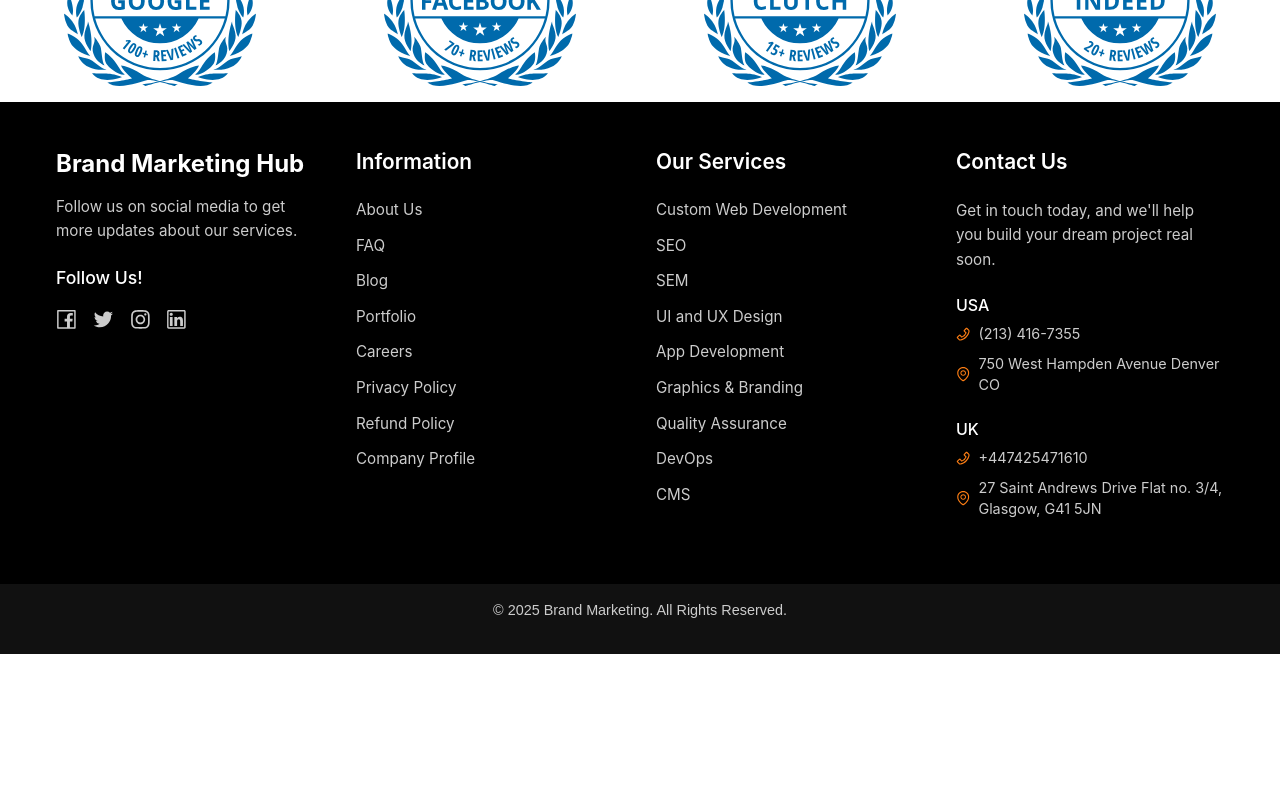
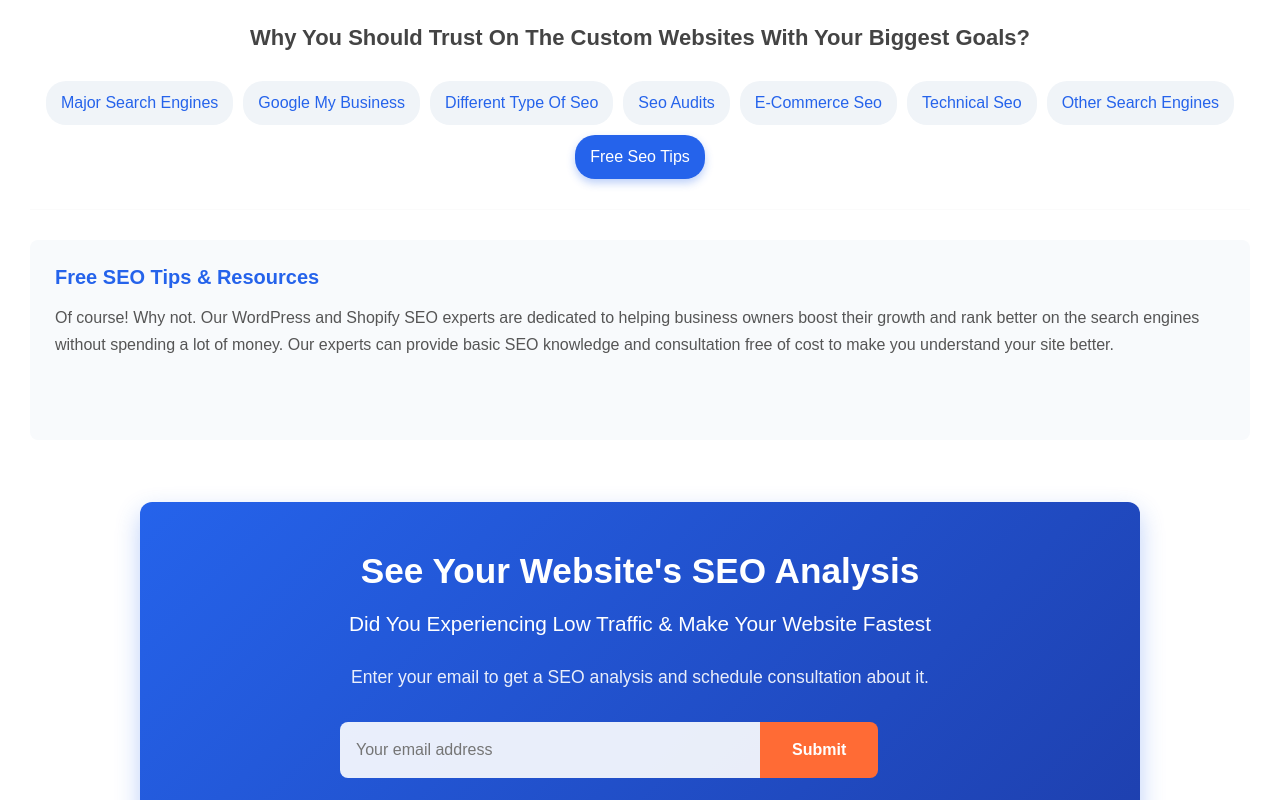
Before and after one commit to jawadgujjar/Bmh-new, a Next.js app: page /digitalmarketing in a window 1280 px wide. Shown: the part 1840-2640 px from the top of the page. Before the commit the page ends 2494 px from the top, so only its background shows below. Built offline with nearby package versions, Linux system fonts and the light colour scheme.

Commit message:
add call to action

```diff
--- a/src/app/digitalmarketing/page.js
+++ b/src/app/digitalmarketing/page.js
@@ -1,5 +1,7 @@
 import Aboutdigital from "@/components/digital-marketing/aboutdigital";
+import Calltoactiondigital1 from "@/components/digital-marketing/calltoactiondigital1";
 import HeroDigitalMarketing from "@/components/digital-marketing/digitalhero";
+import Keywordsdigital from "@/components/digital-marketing/keywordsdigital";
 import Whydigital from "@/components/digital-marketing/whydigital";
 import Reviews from "@/components/landing/reviews";
 
@@ -9,7 +11,9 @@ export default function PortfolioPage() {
        <HeroDigitalMarketing/>
        <Aboutdigital/>
        <Whydigital/>
-       <Reviews/>
+       {/* <Reviews/> */}
+       <Keywordsdigital/>
+       <Calltoactiondigital1/>
     </main>
   );
 };
--- /dev/null
+++ b/src/components/digital-marketing/calltoactiondigital1.js
@@ -0,0 +1,46 @@
+"use client";
+
+import React, { useState } from 'react';
+import styles from '../../styles/digital-marketing/calltoactiondigital1.module.css';
+
+function Calltoactiondigital1() {
+  const [email, setEmail] = useState('');
+
+  const handleSubmit = (e) => {
+    e.preventDefault();
+    // Add your form submission logic here
+    console.log('Email submitted:', email);
+    alert('Thank you! We will analyze your website and contact you soon.');
+  };
+
+  return (
+    <div className={styles.ctaContainer}>
+      <div className={styles.ctaContent}>
+        <h2 className={styles.ctaTitle}>See Your Website's SEO Analysis</h2>
+        <p className={styles.ctaSubtitle}>Did You Experiencing Low Traffic & Make Your Website Fastest</p>
+        <p className={styles.ctaDescription}>
+          Enter your email to get a SEO analysis and schedule consultation about it.
+        </p>
+
+        <form onSubmit={handleSubmit} className={styles.ctaForm}>
+          <div className={styles.inputGroup}>
+            <input
+              type="email"
+              name="email"
+              value={email}
+              onChange={(e) => setEmail(e.target.value)}
+              className={styles.emailInput}
+              placeholder="Your email address"
+              required
+            />
+            <button type="submit" className={styles.submitButton}>
+              Submit
+            </button>
+          </div>
+        </form>
+      </div>
+    </div>
+  );
+}
+
+export default Calltoactiondigital1;
--- /dev/null
+++ b/src/components/digital-marketing/keywordsdigital.js
@@ -0,0 +1,83 @@
+"use client";
+
+import React, { useState } from 'react';
+import styles from '../../styles/digital-marketing/keywordsdigital.module.css';
+
+function Keywordsdigital() {
+  // SEO keywords with associated content
+  const keywordContent = {
+    "Major Search Engines": {
+      title: "Major Search Engines Optimization",
+      content: "We optimize your website for all major search engines including Google, Bing, and Yahoo to ensure maximum visibility across platforms."
+    },
+    "Google My Business": {
+      title: "Google My Business Optimization",
+      content: "Enhance your local SEO with our expert Google My Business profile optimization services to appear in local searches and Google Maps."
+    },
+    "Different Type Of Seo": {
+      title: "Comprehensive SEO Services",
+      content: "We provide all types of SEO including on-page, off-page, technical, and local SEO tailored to your business needs."
+    },
+    "Seo Audits": {
+      title: "Professional SEO Audits",
+      content: "Our thorough SEO audits identify technical issues, content gaps, and optimization opportunities to improve your search rankings."
+    },
+    "E-Commerce Seo": {
+      title: "E-Commerce SEO Solutions",
+      content: "Specialized SEO strategies for online stores to improve product visibility, category pages, and conversion rates."
+    },
+    "Technical Seo": {
+      title: "Technical SEO Expertise",
+      content: "We fix crawl errors, improve site speed, implement schema markup, and ensure your website meets all technical SEO requirements."
+    },
+    "Other Search Engines": {
+      title: "Multi-Platform Search Optimization",
+      content: "Beyond Google, we optimize for alternative search platforms like YouTube, Amazon, and niche industry-specific search engines."
+    },
+    "Free Seo Tips": {
+      title: "Free SEO Tips & Resources",
+      content: "Of course! Why not. Our WordPress and Shopify SEO experts are dedicated to helping business owners boost their growth and rank better on the search engines without spending a lot of money. Our experts can provide basic SEO knowledge and consultation free of cost to make you understand your site better."
+    }
+  };
+
+  const [activeContent, setActiveContent] = useState(keywordContent["Free Seo Tips"]);
+  const [activeKeyword, setActiveKeyword] = useState("Free Seo Tips");
+
+  const handleKeywordClick = (keyword) => {
+    setActiveContent(keywordContent[keyword]);
+    setActiveKeyword(keyword);
+  };
+
+  return (
+    <div className={styles.seoContainer}>
+      <h1 className={styles.mainTitle}>Affordable SEO Packages That Works</h1>
+
+      <h2 className={styles.subTitle}>
+        Why You Should Trust On The Custom Websites With Your Biggest Goals?
+      </h2>
+
+      {/* Keywords buttons row */}
+      <div className={styles.keywordsRow}>
+        {Object.keys(keywordContent).map((keyword, index) => (
+          <button
+            key={index}
+            className={`${styles.keywordButton} ${activeKeyword === keyword ? styles.activeKeyword : ''}`}
+            onClick={() => handleKeywordClick(keyword)}
+          >
+            {keyword}
+          </button>
+        ))}
+      </div>
+
+      <hr className={styles.divider} />
+
+      {/* Dynamic content section */}
+      <div className={styles.contentSection}>
+        <h3 className={styles.contentTitle}>{activeContent.title}</h3>
+        <p className={styles.contentText}>{activeContent.content}</p>
+      </div>
+    </div>
+  );
+}
+
+export default Keywordsdigital;
--- a/src/components/landing/carousel.js
+++ b/src/components/landing/carousel.js
@@ -47,7 +47,7 @@ const Carousel = () => {
 
   return (
     <div className={styles.customerDiv}>
-      <h1 className={styles.customers}>What Our Clients Say</h1>
+      <h1 className={styles.customers}><span className={styles.blackText}>What Our </span> Clients Say</h1>
       <p className={styles.customer}>Real stories from clients showcasing our exceptional service and results.</p>
       <div className={styles.carouselWrapper}>
         <div className={styles.carouselContainer}>
--- a/src/styles/carousel.module.css
+++ b/src/styles/carousel.module.css
@@ -12,6 +12,10 @@
   color: #FF6B00;
   margin-bottom: 0.5rem;
   font-family: 'Inter', sans-serif;
+}
+
+.blackText {
+  color: black;
 }
 
 .customer {
@@ -104,7 +108,7 @@
 
 .divider {
   height: 2px;
-  background: linear-gradient(90deg, transparent, #007bff, transparent);
+  background: linear-gradient(90deg, transparent, #FF8C00, transparent);
   margin: 3rem auto 0;
   width: 60%;
   max-width: 600px;
--- /dev/null
+++ b/src/styles/digital-marketing/calltoactiondigital1.module.css
@@ -0,0 +1,106 @@
+.ctaContainer {
+  background: linear-gradient(135deg, #2563eb 0%, #1e40af 100%);
+  border-radius: 12px;
+  padding: 3rem;
+  color: white;
+  box-shadow: 0 10px 25px rgba(37, 99, 235, 0.3);
+  margin: 2rem auto;
+  max-width: 1000px; /* Increased width */
+  width: 90%;
+}
+
+.ctaContent {
+  text-align: center;
+}
+
+.ctaTitle {
+  font-size: 2.2rem;
+  font-weight: 700;
+  margin-bottom: 1rem;
+}
+
+.ctaSubtitle {
+  font-size: 1.3rem;
+  font-weight: 500;
+  margin-bottom: 1.5rem;
+}
+
+.ctaDescription {
+  font-size: 1.1rem;
+  margin-bottom: 2rem;
+  opacity: 0.9;
+}
+
+.ctaForm {
+  display: flex;
+  justify-content: center;
+}
+
+.inputGroup {
+  display: flex;
+  width: 100%;
+  max-width: 600px;
+}
+
+.emailInput {
+  padding: 1rem;
+  border-radius: 8px 0 0 8px;
+  border: none;
+  font-size: 1rem;
+  width: 70%;
+  background-color: rgba(255, 255, 255, 0.9);
+  transition: all 0.3s ease;
+}
+
+.emailInput:focus {
+  outline: none;
+  box-shadow: 0 0 0 3px rgba(255, 255, 255, 0.4);
+  background-color: white;
+}
+
+.submitButton {
+  background-color: #ff6b35;
+  color: white;
+  padding: 1rem 2rem;
+  border: none;
+  border-radius: 0 8px 8px 0;
+  font-size: 1rem;
+  font-weight: 600;
+  cursor: pointer;
+  transition: all 0.3s ease;
+  white-space: nowrap;
+}
+
+.submitButton:hover {
+  background-color: #ff7f50;
+  transform: translateY(-2px);
+}
+
+@media (max-width: 768px) {
+  .ctaContainer {
+    padding: 2rem 1.5rem;
+  }
+
+  .ctaTitle {
+    font-size: 1.8rem;
+  }
+
+  .ctaSubtitle {
+    font-size: 1.1rem;
+  }
+
+  .inputGroup {
+    flex-direction: column;
+  }
+
+  .emailInput {
+    width: 100%;
+    border-radius: 8px;
+    margin-bottom: 1rem;
+  }
+
+  .submitButton {
+    width: 100%;
+    border-radius: 8px;
+  }
+}
--- /dev/null
+++ b/src/styles/digital-marketing/keywordsdigital.module.css
@@ -0,0 +1,97 @@
+.seoContainer {
+  /* max-width: 1000px; */
+  margin: 0 auto;
+  padding: 30px;
+  background-color: white;
+  border-radius: 10px;
+  /* box-shadow: 0 4px 8px rgba(0, 0, 0, 0.1); */
+}
+
+.mainTitle {
+  font-size: 32px;
+  font-weight: bold;
+  color: #222;
+  margin-bottom: 25px;
+  text-align: center;
+}
+
+.subTitle {
+  font-size: 22px;
+  font-weight: 600;
+  color: #444;
+  margin-bottom: 30px;
+  text-align: center;
+}
+
+.keywordsRow {
+  display: flex;
+  flex-wrap: wrap;
+  gap: 10px;
+  justify-content: center;
+  margin-bottom: 30px;
+}
+
+.keywordButton {
+  padding: 10px 15px;
+  background-color: #f0f4f8;
+  color: #2563eb;
+  border: none;
+  border-radius: 20px;
+  font-weight: 500;
+  cursor: pointer;
+  transition: all 0.3s ease;
+  white-space: nowrap;
+}
+
+.keywordButton:hover {
+  background-color: #2563eb;
+  color: white;
+  transform: translateY(-2px);
+  box-shadow: 0 4px 8px rgba(37, 99, 235, 0.2);
+}
+
+.keywordButton.activeKeyword {
+  background-color: #2563eb;
+  color: white;
+  box-shadow: 0 4px 8px rgba(37, 99, 235, 0.3);
+}
+
+.divider {
+  border: none;
+  height: 1px;
+  background-color: #eee;
+  margin: 30px 0;
+}
+
+.contentSection {
+  background-color: #f8fafc;
+  padding: 25px;
+  border-radius: 8px;
+  min-height: 200px;
+  transition: all 0.3s ease;
+}
+
+.contentTitle {
+  font-size: 20px;
+  font-weight: 600;
+  color: #2563eb;
+  margin-bottom: 15px;
+}
+
+.contentText {
+  color: #555;
+  line-height: 1.7;
+  font-size: 16px;
+  animation: fadeIn 0.5s ease;
+}
+
+@keyframes fadeIn {
+  from {
+    opacity: 0;
+    transform: translateY(10px);
+  }
+  to {
+    opacity: 1;
+    transform: translateY(0);
+  }
+}
```
